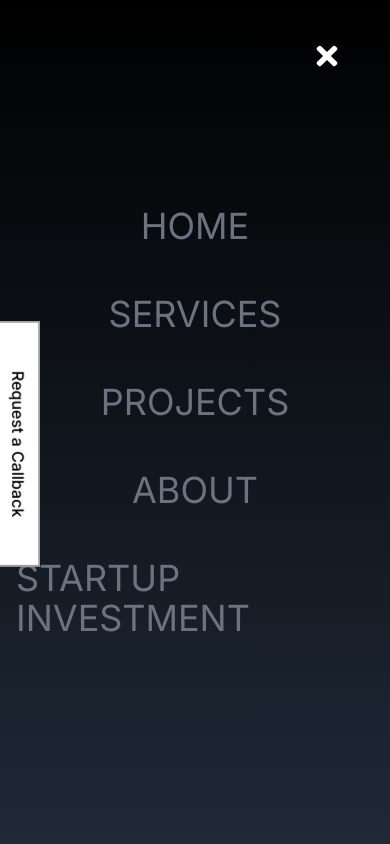
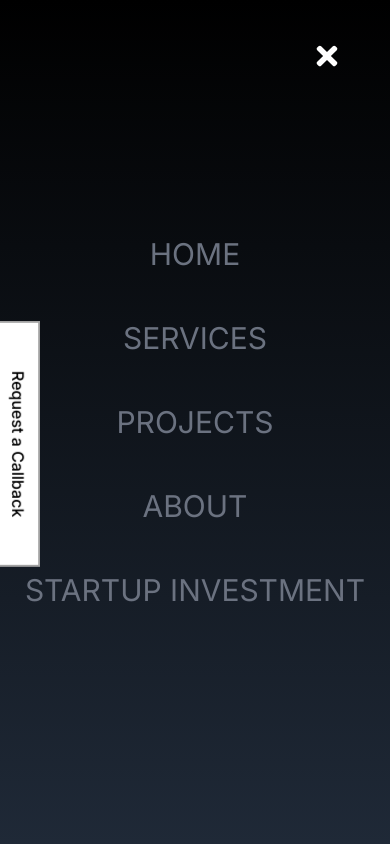
Before and after one commit to FameTechDevelopers/fbsnewwebsite, a Next.js app: page /services/animation in a window 390 px wide. Both pictures are taken after a click on the element 335 px from the left and 56 px from the top of the page. Shown: the top 844 px of the page. Built offline with nearby package versions, Linux system fonts and the light colour scheme.

Commit message:
new changes

```diff
--- a/src/Components/Navbar.js
+++ b/src/Components/Navbar.js
@@ -118,17 +118,17 @@ const Navbar = () => {
 
       {nav && (
         <ul className="flex flex-col justify-center items-center absolute top-0 left-0 w-full h-screen bg-gradient-to-b from-black to-gray-800 text-gray-500">
-          <li className="px-4 cursor-pointer capitalize py-6 text-4xl">HOME</li>
-          <li className="px-4 cursor-pointer capitalize py-6 text-4xl">
+          <li className="px-4 cursor-pointer capitalize py-6 md:text-4xl text-3xl text-center">HOME</li>
+          <li className="px-4 cursor-pointer capitalize py-6 md:text-4xl text-3xl text-center">
             <a>SERVICES</a>
           </li>
-          <li className="px-4 cursor-pointer capitalize py-6 text-4xl">
+          <li className="px-4 cursor-pointer capitalize py-6 md:text-4xl text-3xl text-center">
             PROJECTS
           </li>
-          <li className="px-4 cursor-pointer capitalize py-6 text-4xl">
+          <li className="px-4 cursor-pointer capitalize py-6 md:text-4xl text-3xl text-center">
             ABOUT
           </li>
-          <li className="px-4 cursor-pointer capitalize py-6 text-4xl">
+          <li className="px-4 cursor-pointer capitalize py-6 md:text-4xl text-3xl text-center">
             STARTUP INVESTMENT
           </li>
         </ul>
--- a/src/app/services/mobile-dev/page.js
+++ b/src/app/services/mobile-dev/page.js
@@ -39,7 +39,7 @@ const page = () => {
       <div>
         {/* <Image src={mobileDev} className=" mt-[-232px] relative z-10" /> */}
         <div className=" md:w-[40%] mx-auto mt-20 flex items-center justify-center">
-          <h2 className=" text-center leading-10 font-bold text-[2.5rem]">
+          <h2 className=" text-center leading-10 font-bold md:text-[2.5rem] text-[1.8rem]">
             Our <span className=" text-[#009fd4] font-[800]">Expertise</span>
             <hr className=" bg-black h-1 w-[50%] mt-3 mx-auto" />
           </h2>
@@ -55,11 +55,11 @@ const page = () => {
         </div>
       </div>
 
-      <div className="w-[80%] mx-auto grid grid-cols-12">
-        <div className=" col-span-6">
+      <div className="md:w-[80%] mx-auto grid grid-cols-12">
+        <div className=" md:col-span-6 col-span-12">
           <Image className=" w-[100%] sticky top-24" src={mobileDev} />
         </div>
-        <div className=" col-span-6 pl-20">
+        <div className=" md:col-span-6 col-span-12 md:pl-20">
           <h2 className=" leading-10 mb-14 font-bold text-[2.5rem]">
             Our Process
             <hr className=" bg-black h-1 w-[150px] mt-3" />
```
